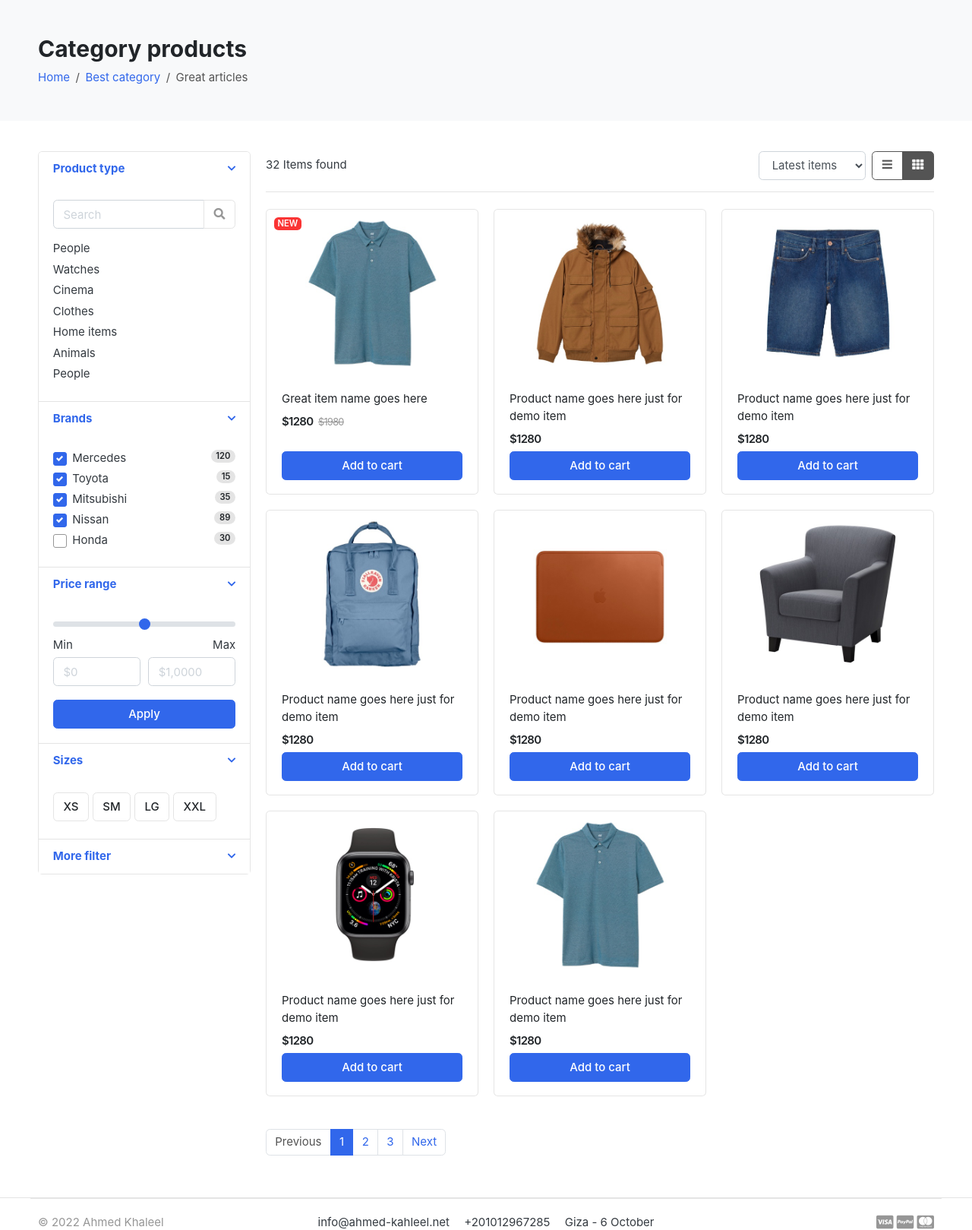
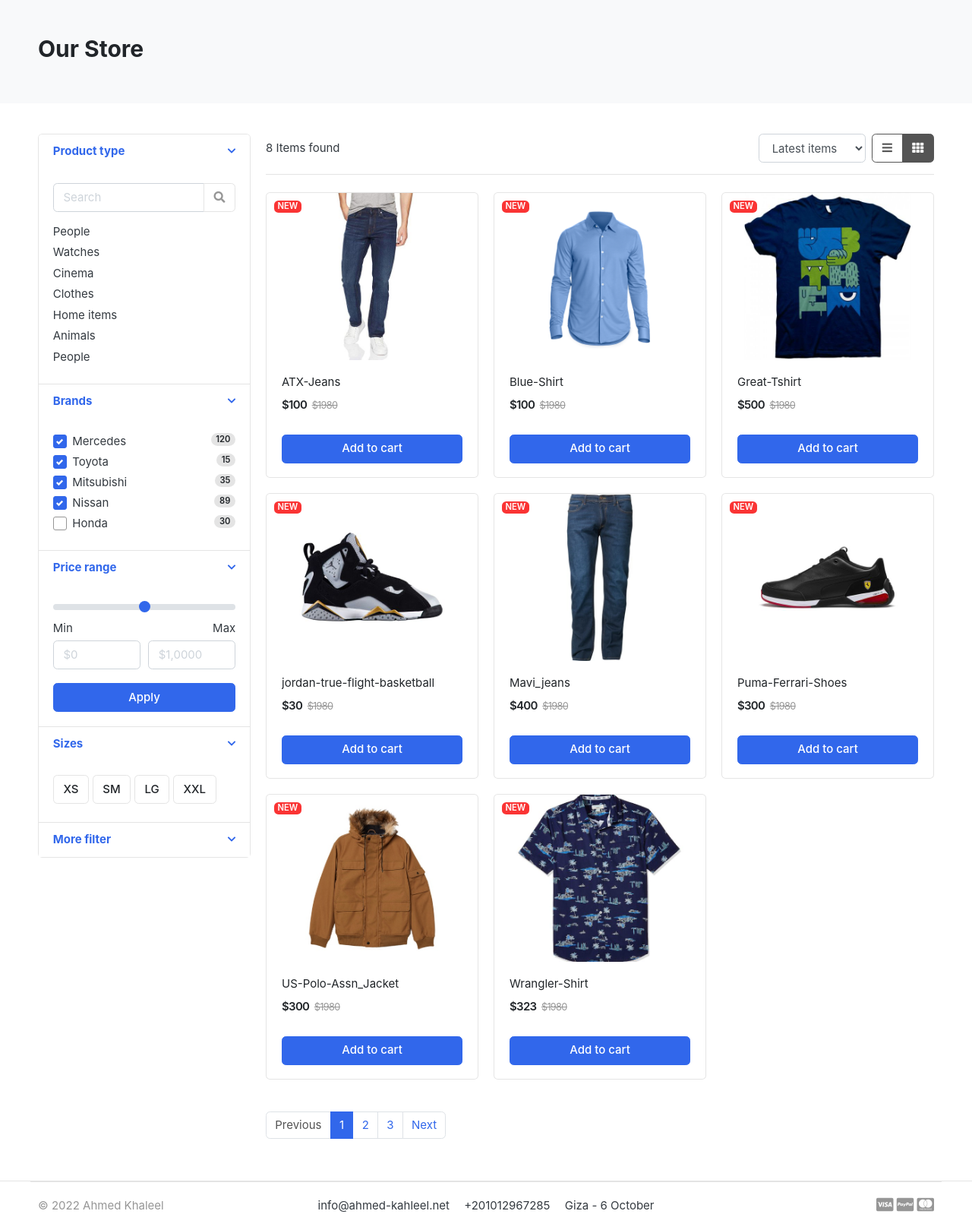
Before and after one commit to ahmedkhaleel/E-Commerce-django-python, a Django app: page /store/ in a window 1280 px wide. Shown: the part 118-1737 px from the top of the page at 76% size. After the commit the page ends 1713 px from the top, so only its background shows below. Run offline with Django 4.2, Linux system fonts and the light colour scheme; data comes from the database, SQL or seed files in the repository; some libraries are stand-ins or nearby versions; some web fonts are replaced.

Commit message:
Display Products in Store Page

```diff
--- a/store/views.py
+++ b/store/views.py
@@ -1,6 +1,14 @@
 from django.shortcuts import render
+
+from store.models import Product
 
 
 # Create your views here.
 def store(request):
-    return render(request, 'store/store.html')
+    products = Product.objects.all().filter(is_available=True)
+    products_count = products.count()
+    context = {
+        'products': products,
+        'products_count': products_count,
+    }
+    return render(request, 'store/store.html', context)
--- a/templates/store/store.html
+++ b/templates/store/store.html
@@ -7,14 +7,8 @@
 <!-- ========================= SECTION PAGETOP ========================= -->
 <section class="section-pagetop bg">
 <div class="container">
-	<h2 class="title-page">Category products</h2>
-	<nav>
-	<ol class="breadcrumb text-white">
-	    <li class="breadcrumb-item"><a href="#">Home</a></li>
-	    <li class="breadcrumb-item"><a href="#">Best category</a></li>
-	    <li class="breadcrumb-item active" aria-current="page">Great articles</li>
-	</ol>
-	</nav>
+	<h2 class="title-page">Our Store</h2>
+
 </div> <!-- container //  -->
 </section>
 <!-- ========================= SECTION INTRO END// ========================= -->
@@ -188,7 +182,7 @@
 
 <header class="border-bottom mb-4 pb-3">
 		<div class="form-inline">
-			<span class="mr-md-auto">32 Items found </span>
+			<span class="mr-md-auto">{{products_count}} Items found </span>
 			<select class="mr-2 form-control">
 				<option>Latest items</option>
 				<option>Trending</option>
@@ -196,6 +190,7 @@
 				<option>Cheapest</option>
 			</select>
 			<div class="btn-group">
+
 				<a href="#" class="btn btn-outline-secondary" data-toggle="tooltip" title="List view">
 					<i class="fa fa-bars"></i></a>
 				<a href="#" class="btn  btn-outline-secondary active" data-toggle="tooltip" title="Grid view">
@@ -205,18 +200,19 @@
 </header><!-- sect-heading -->
 
 <div class="row">
+	{% for product in products %}
 	<div class="col-md-4">
 		<figure class="card card-product-grid">
 			<div class="img-wrap">
 				<span class="badge badge-danger"> NEW </span>
-				<img src="images/items/1.jpg">
+				<img src="{{product.images.url}}">
 				<a class="btn-overlay" href="#"><i class="fa fa-search-plus"></i> Quick view</a>
 			</div> <!-- img-wrap.// -->
 			<figcaption class="info-wrap">
 				<div class="fix-height">
-					<a href="#" class="title">Great item name goes here</a>
+					<a href="#" class="title">{{product.product_name}}</a>
 					<div class="price-wrap mt-2">
-						<span class="price">$1280</span>
+						<span class="price">${{product.price}}</span>
 						<del class="price-old">$1980</del>
 					</div> <!-- price-wrap.// -->
 				</div>
@@ -224,132 +220,8 @@
 			</figcaption>
 		</figure>
 	</div> <!-- col.// -->
+	{% endfor %}
 
-	<div class="col-md-4">
-		<figure class="card card-product-grid">
-			<div class="img-wrap">
-				<img src="images/items/2.jpg">
-				<a class="btn-overlay" href="#"><i class="fa fa-search-plus"></i> Quick view</a>
-			</div> <!-- img-wrap.// -->
-			<figcaption class="info-wrap">
-				<div class="fix-height">
-					<a href="#" class="title">Product name goes here just for demo item</a>
-					<div class="price-wrap mt-2">
-						<span class="price">$1280</span>
-					</div> <!-- price-wrap.// -->
-				</div>
-				<a href="#" class="btn btn-block btn-primary">Add to cart </a>
-			</figcaption>
-		</figure>
-	</div> <!-- col.// -->
-
-	<div class="col-md-4">
-		<figure class="card card-product-grid">
-			<div class="img-wrap">
-				<img src="images/items/3.jpg">
-				<a class="btn-overlay" href="#"><i class="fa fa-search-plus"></i> Quick view</a>
-			</div> <!-- img-wrap.// -->
-			<figcaption class="info-wrap">
-				<div class="fix-height">
-					<a href="#" class="title">Product name goes here just for demo item</a>
-					<div class="price-wrap mt-2">
-						<span class="price">$1280</span>
-					</div> <!-- price-wrap.// -->
-				</div>
-				<a href="#" class="btn btn-block btn-primary">Add to cart </a>
-			</figcaption>
-		</figure>
-	</div> <!-- col.// -->
-
-	<div class="col-md-4">
-		<figure class="card card-product-grid">
-			<div class="img-wrap">
-				<img src="images/items/4.jpg">
-				<a class="btn-overlay" href="#"><i class="fa fa-search-plus"></i> Quick view</a>
-			</div> <!-- img-wrap.// -->
-			<figcaption class="info-wrap">
-				<div class="fix-height">
-					<a href="#" class="title">Product name goes here just for demo item</a>
-					<div class="price-wrap mt-2">
-						<span class="price">$1280</span>
-					</div> <!-- price-wrap.// -->
-				</div>
-				<a href="#" class="btn btn-block btn-primary">Add to cart </a>
-			</figcaption>
-		</figure>
-	</div> <!-- col.// -->
-
-	<div class="col-md-4">
-		<figure class="card card-product-grid">
-			<div class="img-wrap">
-				<img src="images/items/5.jpg">
-				<a class="btn-overlay" href="#"><i class="fa fa-search-plus"></i> Quick view</a>
-			</div> <!-- img-wrap.// -->
-			<figcaption class="info-wrap">
-				<div class="fix-height">
-					<a href="#" class="title">Product name goes here just for demo item</a>
-					<div class="price-wrap mt-2">
-						<span class="price">$1280</span>
-					</div> <!-- price-wrap.// -->
-				</div>
-				<a href="#" class="btn btn-block btn-primary">Add to cart </a>
-			</figcaption>
-		</figure>
-	</div> <!-- col.// -->
-
-	<div class="col-md-4">
-		<figure class="card card-product-grid">
-			<div class="img-wrap">
-				<img src="images/items/6.jpg">
-				<a class="btn-overlay" href="#"><i class="fa fa-search-plus"></i> Quick view</a>
-			</div> <!-- img-wrap.// -->
-			<figcaption class="info-wrap">
-				<div class="fix-height">
-					<a href="#" class="title">Product name goes here just for demo item</a>
-					<div class="price-wrap mt-2">
-						<span class="price">$1280</span>
-					</div> <!-- price-wrap.// -->
-				</div>
-				<a href="#" class="btn btn-block btn-primary">Add to cart </a>
-			</figcaption>
-		</figure>
-	</div> <!-- col.// -->
-
-	<div class="col-md-4">
-		<figure class="card card-product-grid">
-			<div class="img-wrap">
-				<img src="images/items/7.jpg">
-				<a class="btn-overlay" href="#"><i class="fa fa-search-plus"></i> Quick view</a>
-			</div> <!-- img-wrap.// -->
-			<figcaption class="info-wrap">
-				<div class="fix-height">
-					<a href="#" class="title">Product name goes here just for demo item</a>
-					<div class="price-wrap mt-2">
-						<span class="price">$1280</span>
-					</div> <!-- price-wrap.// -->
-				</div>
-				<a href="#" class="btn btn-block btn-primary">Add to cart </a>
-			</figcaption>
-		</figure>
-	</div> <!-- col.// -->
-
-	<div class="col-md-4">
-		<figure class="card card-product-grid">
-			<div class="img-wrap">
-				<img src="images/items/1.jpg">
-				<a class="btn-overlay" href="#"><i class="fa fa-search-plus"></i> Quick view</a>
-			</div> <!-- img-wrap.// -->
-			<figcaption class="info-wrap">
-				<div class="fix-height">
-					<a href="#" class="title">Product name goes here just for demo item</a>
-					<div class="price-wrap mt-2">
-						<span class="price">$1280</span>
-					</div> <!-- price-wrap.// -->
-				</div>
-				<a href="#" class="btn btn-block btn-primary">Add to cart </a>
-			</figcaption>
-		</figure>
-	</div> <!-- col.// -->
 </div> <!-- row end.// -->
 
 
```
